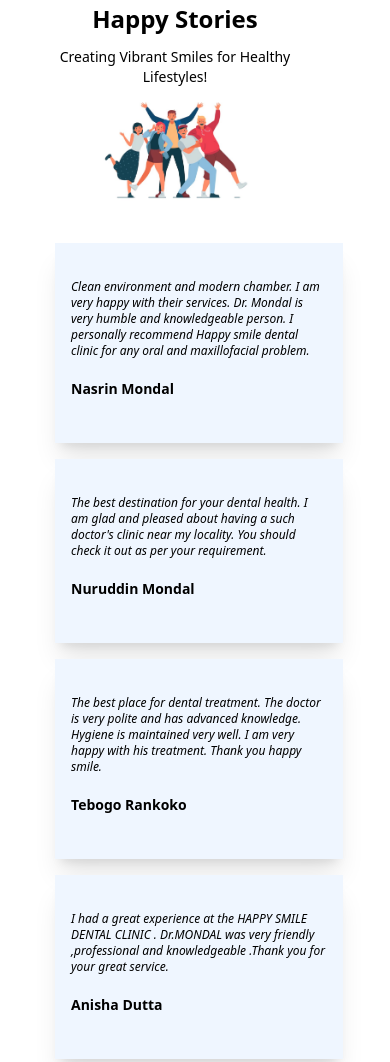
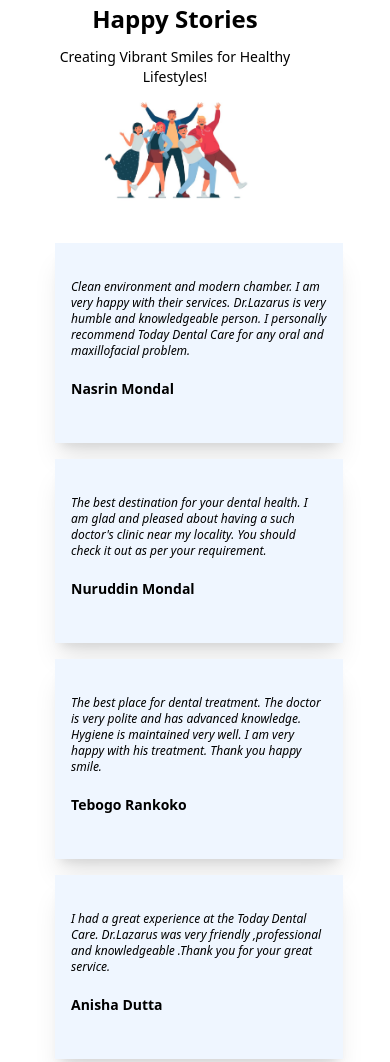
Before and after one commit to tshepo-ncube/today_dental_care, a website built with Vite: page index.html in a window 390 px wide. Shown: the part 6757-7819 px from the top of the page. Built offline with nearby package versions, Linux system fonts and the light colour scheme.

Commit message:
Add files via upload
fixed the testimonies for mobile

```diff
--- a/index.html
+++ b/index.html
@@ -544,7 +544,7 @@
 
           <div class="flex flex-col gap-y-4">
             <div class="bg-blue-50 w-72 px-4 py-9 shadow-xl">
-              <p class="text-xs italic">Clean environment and modern chamber. I am very happy with their services. Dr. Mondal is very humble and knowledgeable person. I personally recommend Happy smile dental clinic for any oral and maxillofacial problem.</p>
+              <p class="text-xs italic">Clean environment and modern chamber. I am very happy with their services. Dr.Lazarus is very humble and knowledgeable person. I personally recommend Today Dental Care for any oral and maxillofacial problem.</p>
               <h6 class="text-sm font-semibold mt-5 mb-2">Nasrin Mondal</h6>
             </div>
 
@@ -561,7 +561,7 @@
 
             <div class="bg-blue-50 w-72 px-4 py-9 shadow-xl">
               <p class="text-xs italic">
-                I had a great experience at the HAPPY SMILE DENTAL CLINIC . Dr.MONDAL was very friendly ,professional and knowledgeable .Thank you for your great service.</p>
+                I had a great experience at the Today Dental Care. Dr.Lazarus was very friendly ,professional and knowledgeable .Thank you for your great service.</p>
               <h6 class="text-sm font-semibold mt-5 mb-2">Anisha Dutta</h6>
             </div>
 
```
